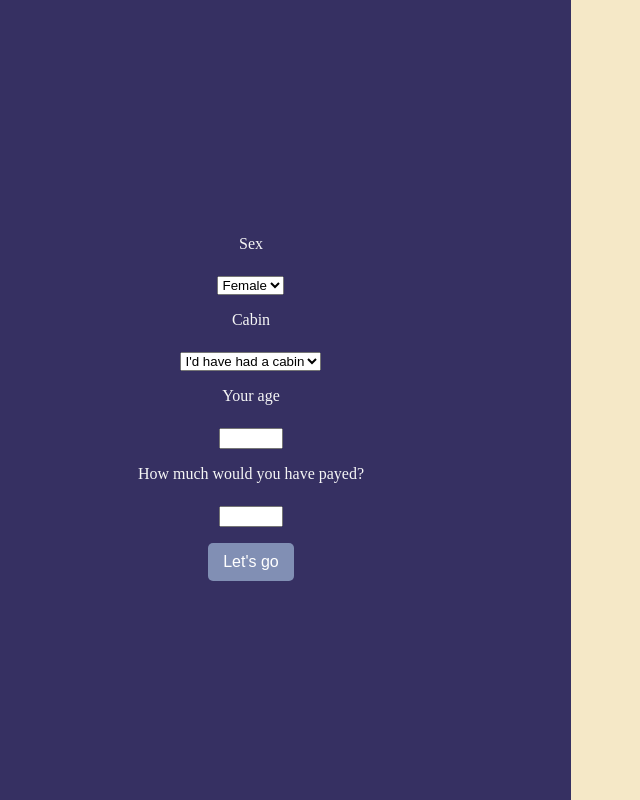
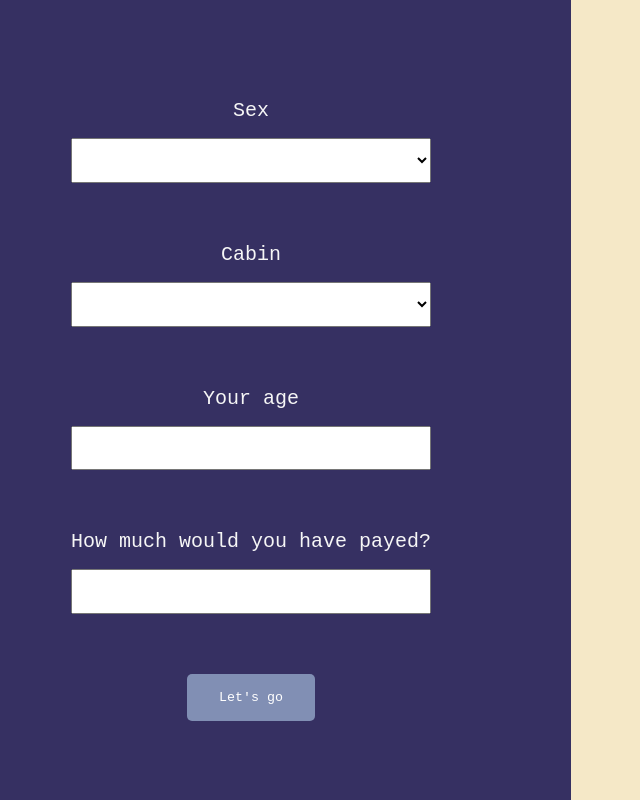
Before and after one commit to BakiRhina/TitanicWebApp, a Flask app: page / in a window 1280 px wide. Shown: the whole page, without its empty margins (69-709 px from the left). Run offline with Flask 3, Linux system fonts and the light colour scheme; parts of the project's set-up code (start-up, migrations or seed data) failed here and were passed over.

Commit message:
feat: form completed

```diff
--- a/app/static/css/style.css
+++ b/app/static/css/style.css
@@ -5,8 +5,8 @@ body {
   height: 100vh;
 }
 
-form {
-  color: #F6F6F6;
+select {
+  font-family:'Courier New', Courier, monospace;
 }
 
 #formDiv {
@@ -17,6 +17,9 @@ form {
   justify-content: center;
   align-items: center;
   text-align: center;
+  font-family: 'Courier New', Courier, monospace;
+  color: #F6F6F6;
+  font-size: 2.5vh;
 }
 
 #answerDiv {
@@ -30,16 +33,19 @@ form {
 }
 
 #submitBtn {
+  font-family: 'Courier New', Courier, monospace;
   background-color: #818FB4; /* Green background color */
   color: white; /* White text color */
-  padding: 10px 15px; /* Add padding to the submit button */
-  font-size: 16px; /* Set the font size */
+  padding: 2vh 4vh; /* Add padding to the submit button */
   cursor: pointer; /* Add a pointer cursor on hover */
   border: none; /* Remove the default border */
   border-radius: 5px; /* Add a slight border-radius for a rounded appearance */
 }
 
-label {
-  display: block; /* Make labels block elements to ensure proper spacing */
-  margin-bottom: 5px; /* Add space below each label */
+.boxStyle {
+  width: 100%; /* Make each input box fill its container */
+  padding: 1vw; /* Add some padding for better visual appearance */
+  box-sizing: border-box; /* Include padding and border in the total width/height */
+  margin-bottom: 5vh;
+  margin-top: 2vh;
 }
--- a/app/templates/home.html
+++ b/app/templates/home.html
@@ -11,25 +11,27 @@
     <form action="/process_form" method="post">
       <p>
         <label for="sex">Sex</label><br>
-        <select id="sex" name="sex">
+        <select id="sex" name="sex" class="boxStyle" aria-placeholder="">
+          <option value="" disabled selected></option>
           <option value="1">Female</option>
           <option value="0">Male</option>
         </select><br>
       </p>
       <p>
         <label for="cabin">Cabin</label><br>
-        <select id="cabin" name="cabin">
+        <select id="cabin" name="cabin" class="boxStyle">
+          <option value="" disabled selected></option>
           <option value="1">I'd have had a cabin</option>
           <option value="0">Nah</option>
         </select><br>
       </p>
       <p>
         <label for="age">Your age</label><br>
-        <input type="number" name="age" id="age" min="0" max="100" required><br>
+        <input type="number" name="age" id="age" class="boxStyle" min="0" max="100" required><br>
       </p>
       <p>
         <label for="fare">How much would you have payed?</label><br>
-        <input type="number" name="fare" id="fare" min="0" max="300" required><br>
+        <input type="number" name="fare" id="fare" class="boxStyle" min="0" max="300" required>
       </p>
       <div>
         <input type="submit" value="Let's go" id="submitBtn">
```
